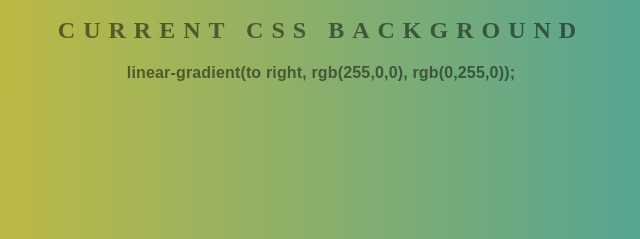
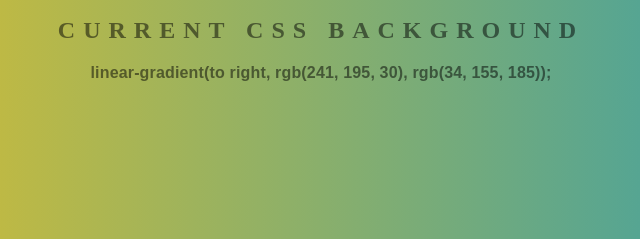
Before and after one commit to malkavianleon/BackgroundGenerator, a website: page index.html in a window 1280 px wide. Shown: the part 323-562 px from the top of the page, 319-959 px from the left. Drawn offline with Linux system fonts and the light colour scheme.

Commit message:
Update index.html

```diff
--- a/index.html
+++ b/index.html
@@ -12,7 +12,7 @@
 	<input class="btn1" type="text" name="texcolor1" placeholder="#000000" maxlength="7"  size="7">
 	<input class="btn2" type="text" name="texcolor1" placeholder="#000000" maxlength="7" size="7">
 	<h2>Current CSS Background</h2>
-	<h3>linear-gradient(to right, rgb(255,0,0), rgb(0,255,0));</h3>
+	<h3>linear-gradient(to right, rgb(241, 195, 30), rgb(34, 155, 185));</h3>
 	<script type="text/javascript" src="script.js"></script>
 </body>
 </html>
```
